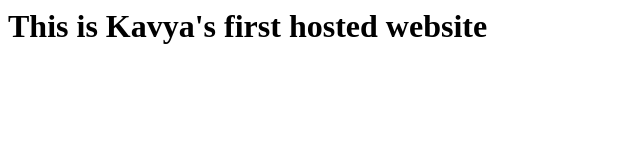
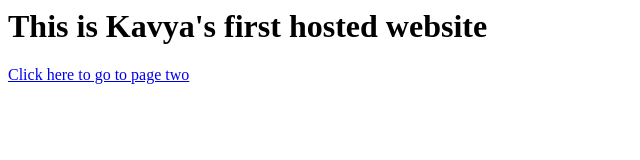
Before and after one commit to sne-ha/kavyademo.github.io, a plain HTML site: page index.html in a window 1280 px wide. Shown: the whole page, without its empty margins (0-640 px from the left). Drawn offline with Linux system fonts and the light colour scheme.

Commit message:
Update index.html

```diff
--- a/index.html
+++ b/index.html
@@ -7,5 +7,7 @@ Hello!
 
 <body>
 <h1> This is Kavya's first hosted website</h1>
+  <a href="pagetwo.html"> Click here to go to page two
+  </a>
 </body>
 </html>
```
